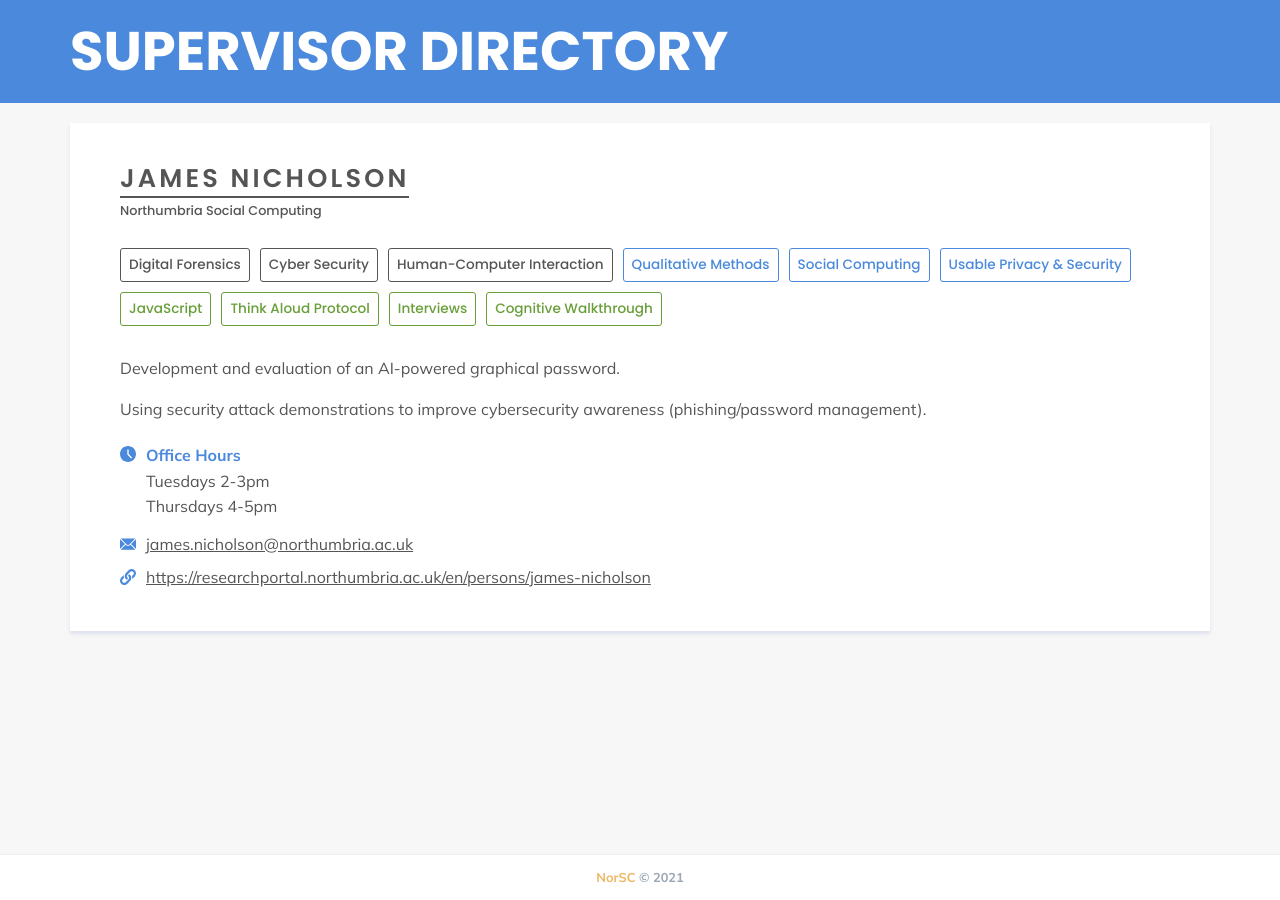
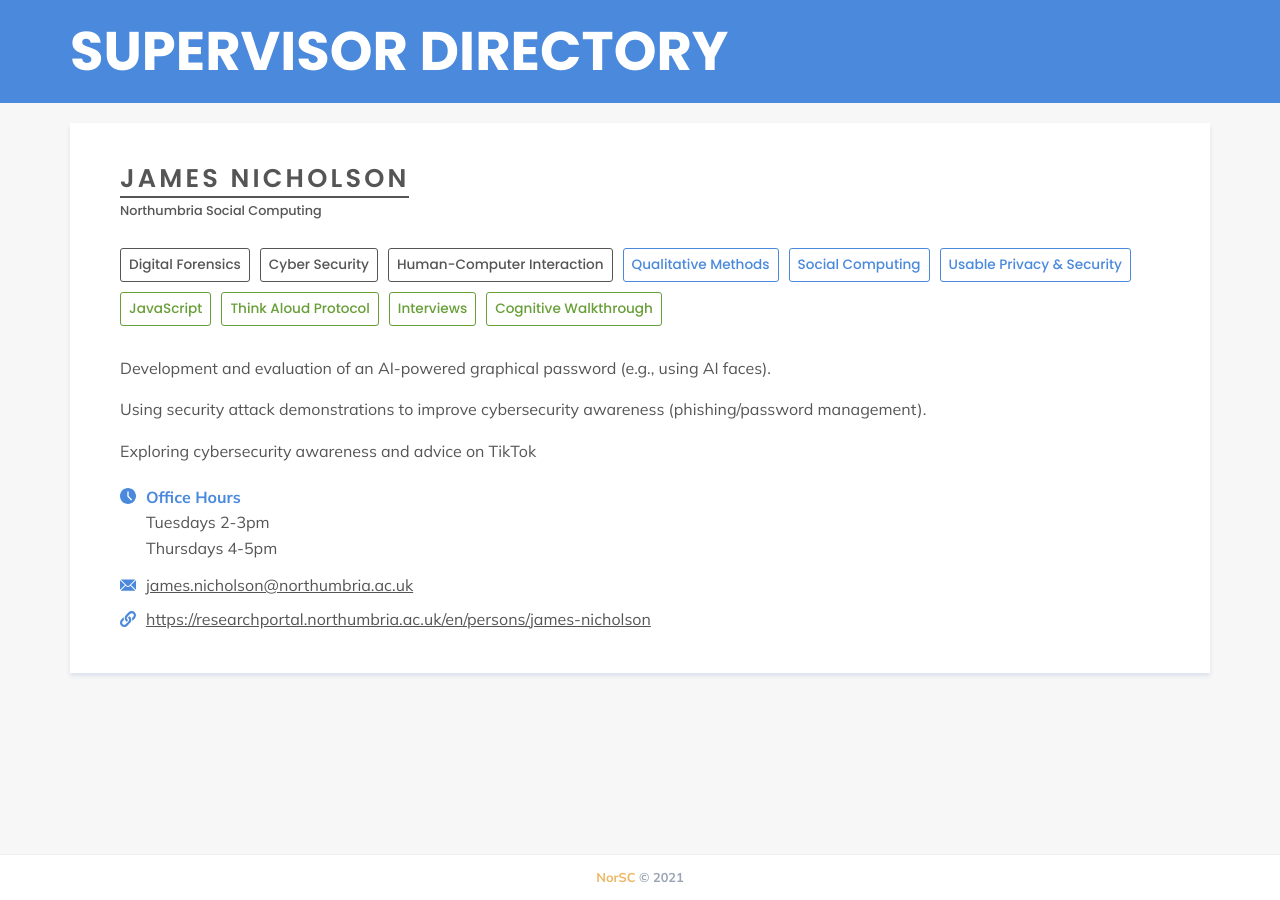
Before and after one commit to NorSC/supervisor-search, a Jekyll site: the page built from _supervisors/james-nicholson.md, in a window 1280 px wide. Built offline with Jekyll 4.4.1, drawn with Linux system fonts in a browser that asks for light colours; a script that is not in the unit is left out.

Commit message:
Update Supervisors “james-nicholson”

```diff
--- a/_supervisors/james-nicholson.md
+++ b/_supervisors/james-nicholson.md
@@ -24,16 +24,24 @@
   - Interviews
   - Cognitive Walkthrough
 additional_details: >-
-  Development and evaluation of an AI-powered graphical password.
-
-
-  Using security attack demonstrations to improve cybersecurity awareness (phishing/password management).
-additional_details_msc: >-
-  Development and evaluation of an AI-powered graphical password.
+  Development and evaluation of an AI-powered graphical password (e.g., using AI
+  faces).
 
 
   Using security attack demonstrations to improve cybersecurity awareness (phishing/password management).
 
 
-  Development of customisable InTray software for research.
+  Exploring cybersecurity awareness and advice on TikTok
+additional_details_msc: >-
+  Development and evaluation of an AI-powered graphical password (e.g., using AI
+  faces).
+
+
+  Using security attack demonstrations to improve cybersecurity awareness (phishing/password management).
+
+
+  Development of a digital version of an organisational security awareness method (the Cybersurvival Task)
+
+
+  Development of a mobile application for quickly logging real-world interactions
 ---
```
